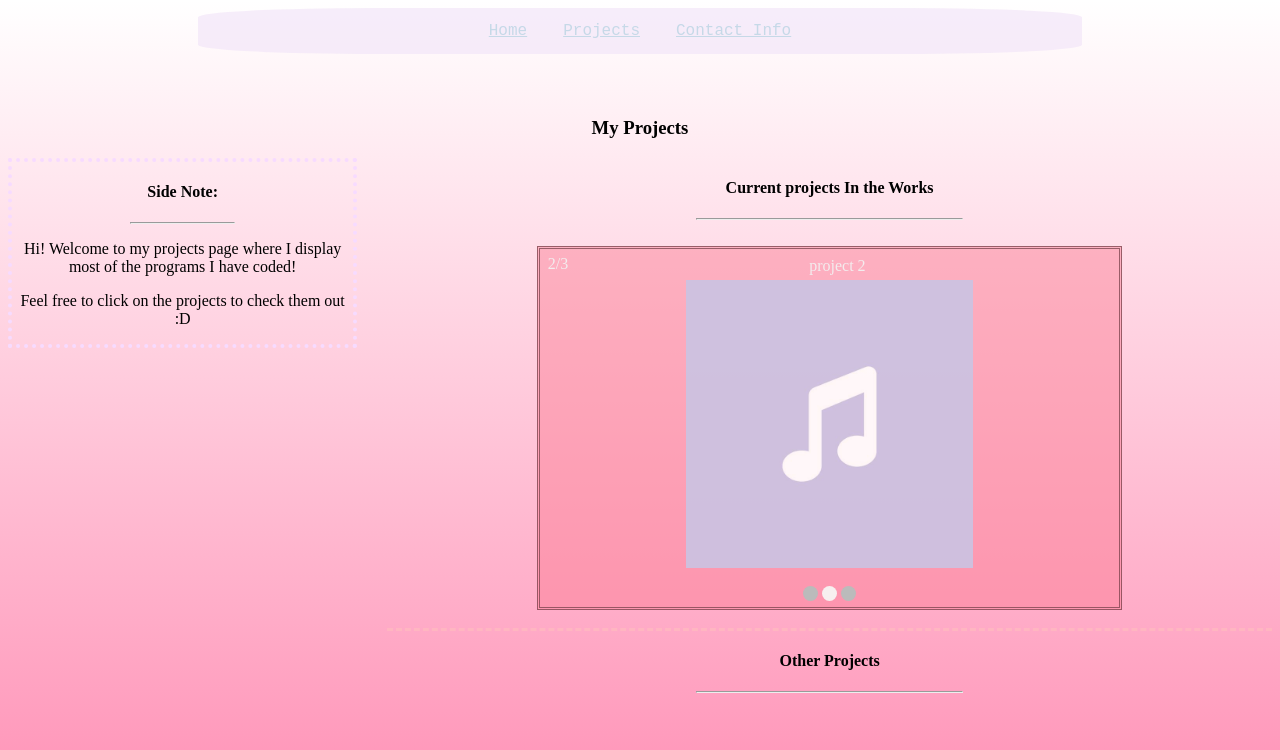
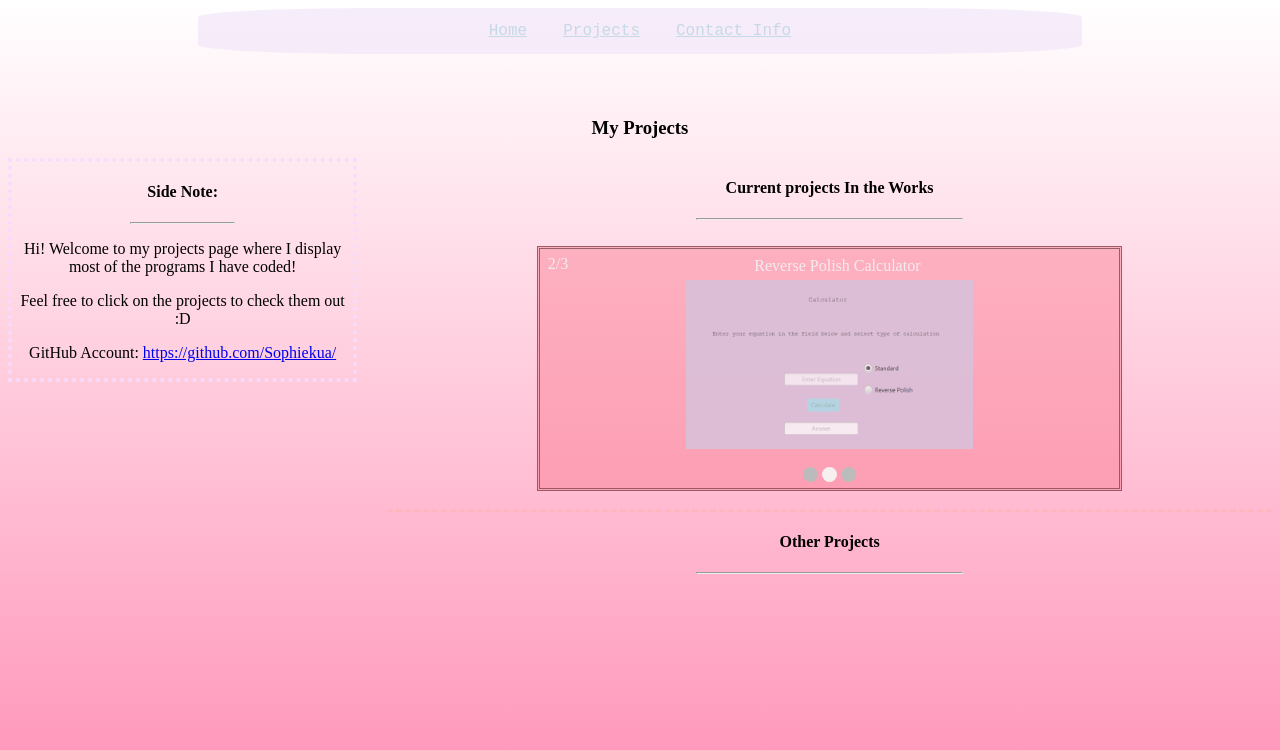
Before and after one commit to Sophiekua/Portfolio-Website, a plain HTML site: page projects.html in a window 1280 px wide. Drawn offline with Linux system fonts and the light colour scheme.

Commit message:
adding projects to page

```diff
--- a/projects.html
+++ b/projects.html
@@ -26,6 +26,7 @@
             <hr>
             <p>Hi! Welcome to my projects page where I display most of the programs I have coded!</p>
             <p>Feel free to click on the projects to check them out :D</p>
+            <p>GitHub Account: <a href="https://github.com/Sophiekua/"> https://github.com/Sophiekua/</a></p>
         </div>
         <div id="section1">
             <h4>Current projects In the Works</h3>
@@ -36,13 +37,13 @@
 
             <div class="slides fade">
                 <div class="projectText">Billy Portfolio Website </div>
-                <img src="billyWeb.png" alt="Billy Portfolio Site" class="centerImg">
+                <a href="https://github.com/V3cT0r-8747/V3cT0r-8747.github.io"><img src="billyWeb.png" alt="Billy Portfolio Site" class="centerImg"></a>
                 <div class="numText"> 1/3 </div>
             </div>
 
             <div class="slides fade">
-                <div class="projectText">project 2 </div>
-                <img src="purpleNote.jpg" alt="project name" class="centerImg">
+                <div class="projectText">Reverse Polish Calculator </div>
+                <img src="calculator.png" alt="GUI Rev Pol Calc" class="centerImg">
                 <div class="numText"> 2/3 </div>
 
             </div>
```
Also changed, not shown: calculator.png (added).
